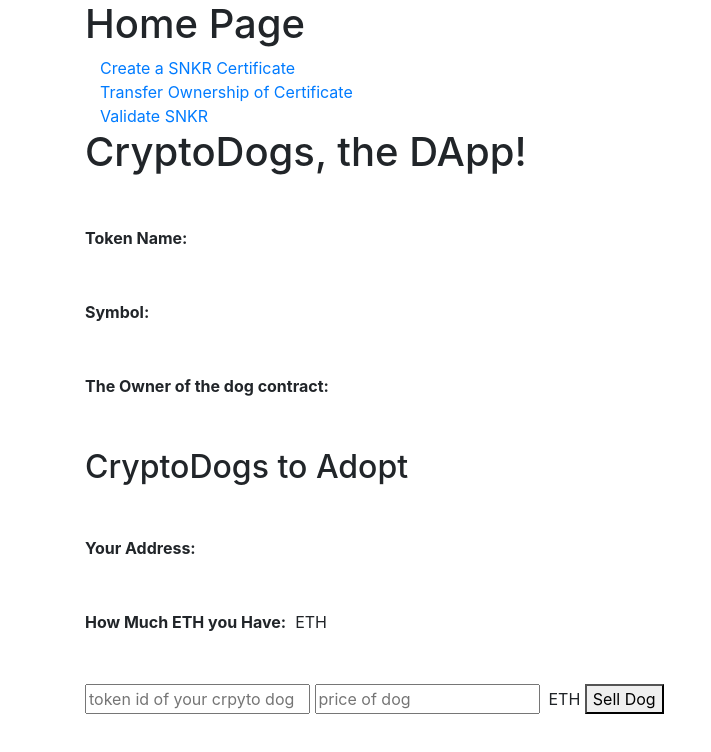
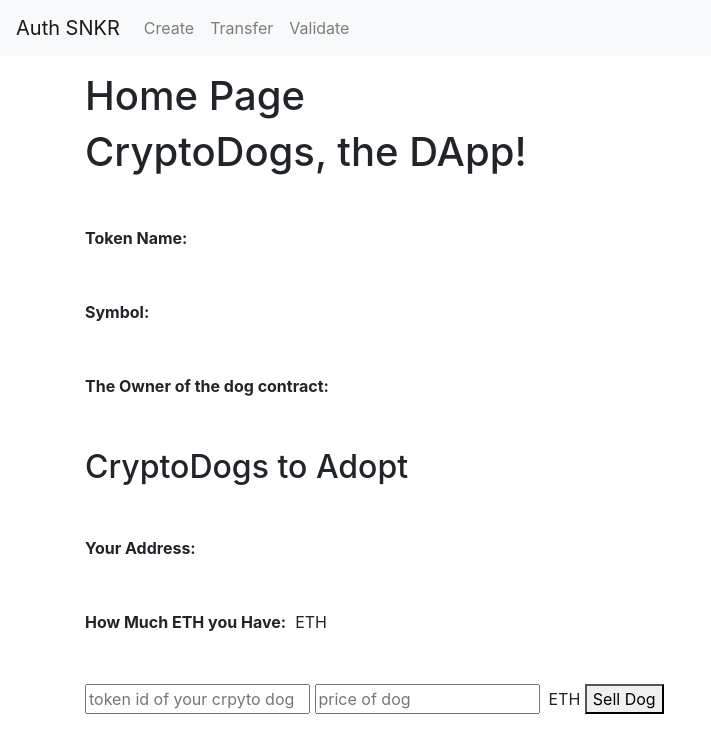
Before and after one commit to Tach1k0ma/auth-snkr-dapp, a website: page authsnkr/src/index.html in a window 1280 px wide. Shown: the whole page, without its empty margins (0-711 px from the left). Drawn offline with nearby package versions, Linux system fonts and the light colour scheme.

Commit message:
add navbar to navigate between pages

```diff
--- a/authsnkr/src/index.html
+++ b/authsnkr/src/index.html
@@ -8,7 +8,8 @@
     <!-- The above 3 meta tags *must* come first in the head; any other head content must come *after* these tags -->
     <title>Auth Snkr dApp</title>
     <!-- Bootstrap -->
-    <link rel="stylesheet" href="https://maxcdn.bootstrapcdn.com/bootstrap/4.0.0/css/bootstrap.min.css" integrity="sha384-Gn5384xqQ1aoWXA+058RXPxPg6fy4IWvTNh0E263XmFcJlSAwiGgFAW/dAiS6JXm" crossorigin="anonymous">
+    <link rel="stylesheet" href="https://maxcdn.bootstrapcdn.com/bootstrap/4.0.0/css/bootstrap.min.css" integrity="sha384-Gn5384xqQ1aoWXA+058RXPxPg6fy4IWvTNh0E263XmFcJlSAwiGgFAW/dAiS6JXm"
+        crossorigin="anonymous">
     <link rel="stylesheet" type="text/css" href="css/utility.css">
     <!-- HTML5 shim and Respond.js for IE8 support of HTML5 elements and media queries -->
     <!-- WARNING: Respond.js doesn't work if you view the page via file:// -->
@@ -19,14 +20,35 @@
 </head>
 
 <body>
-    <div class="container">
+    <div>
+        <nav class="navbar navbar-expand-lg fixed-top navbar-light bg-light">
+            <a class="navbar-brand" href="#">Auth SNKR</a>
+            <button class="navbar-toggler" type="button" data-toggle="collapse" data-target="#navbarSupportedContent"
+                aria-controls="navbarSupportedContent" aria-expanded="false" aria-label="Toggle navigation">
+                <span class="navbar-toggler-icon"></span>
+            </button>
+
+            <div class="collapse navbar-collapse" id="navbarSupportedContent">
+                <ul class="navbar-nav mr-auto">
+                    <!-- <li class="nav-item active">
+                        <a class="nav-link" href="#">Home</a>
+                    </li> -->
+                    <li class="nav-item">
+                        <a class="nav-link" href="snkrcertificate.html">Create</a>
+                    </li>
+                    <li class="nav-item">
+                        <a class="nav-link" href="transferownership.html">Transfer</a>
+                    </li>
+                    <li class="nav-item">
+                        <a class="nav-link" href="validatesnkr.html">Validate</a>
+                    </li>
+                </ul>
+            </div>
+        </nav>
+
+    </div>
+    <div class="container mt-5 pt-4">
         <h1>Home Page</h1>
-        <div class="container d-flex flex-column">
-            <a href="snkrcertificate.html">Create a SNKR Certificate</a>
-            <a href="transferownership.html">Transfer Ownership of Certificate</a>
-            <a href="validatesnkr.html">Validate SNKR</a>
-
-        </div>
 
         <h1 class="bottom-margin-50">CryptoDogs, the DApp!</h1>
 
@@ -115,13 +137,13 @@
     </div>
 
     <!-- jQuery (necessary for Bootstrap's JavaScript plugins) -->
-    <script
-      src="https://code.jquery.com/jquery-3.3.1.min.js"
-      integrity="sha256-FgpCb/KJQlLNfOu91ta32o/NMZxltwRo8QtmkMRdAu8="
-      crossorigin="anonymous"></script>
+    <script src="https://code.jquery.com/jquery-3.3.1.min.js" integrity="sha256-FgpCb/KJQlLNfOu91ta32o/NMZxltwRo8QtmkMRdAu8="
+        crossorigin="anonymous"></script>
     <!-- Include all compiled plugins (below), or include individual files as needed -->
-    <script src="https://cdnjs.cloudflare.com/ajax/libs/popper.js/1.12.9/umd/popper.min.js" integrity="sha384-ApNbgh9B+Y1QKtv3Rn7W3mgPxhU9K/ScQsAP7hUibX39j7fakFPskvXusvfa0b4Q" crossorigin="anonymous"></script>
-    <script src="https://maxcdn.bootstrapcdn.com/bootstrap/4.0.0/js/bootstrap.min.js" integrity="sha384-JZR6Spejh4U02d8jOt6vLEHfe/JQGiRRSQQxSfFWpi1MquVdAyjUar5+76PVCmYl" crossorigin="anonymous"></script>
+    <script src="https://cdnjs.cloudflare.com/ajax/libs/popper.js/1.12.9/umd/popper.min.js" integrity="sha384-ApNbgh9B+Y1QKtv3Rn7W3mgPxhU9K/ScQsAP7hUibX39j7fakFPskvXusvfa0b4Q"
+        crossorigin="anonymous"></script>
+    <script src="https://maxcdn.bootstrapcdn.com/bootstrap/4.0.0/js/bootstrap.min.js" integrity="sha384-JZR6Spejh4U02d8jOt6vLEHfe/JQGiRRSQQxSfFWpi1MquVdAyjUar5+76PVCmYl"
+        crossorigin="anonymous"></script>
     <script src="js/web3.min.js"></script>
     <script src="js/truffle-contract.js"></script>
     <script src="js/app.js"></script>
```
Also changed, not shown: authsnkr/src/snkrcertificate.html (+34 -8 lines), authsnkr/src/transferownership.html (+32 -7 lines), authsnkr/src/validatesnkr.html (+34 -8 lines).
